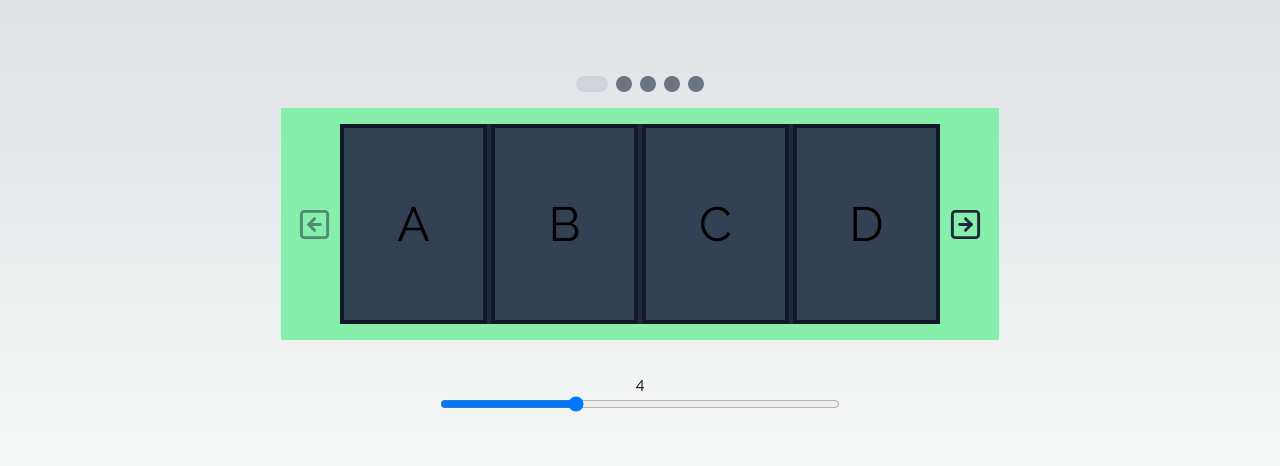
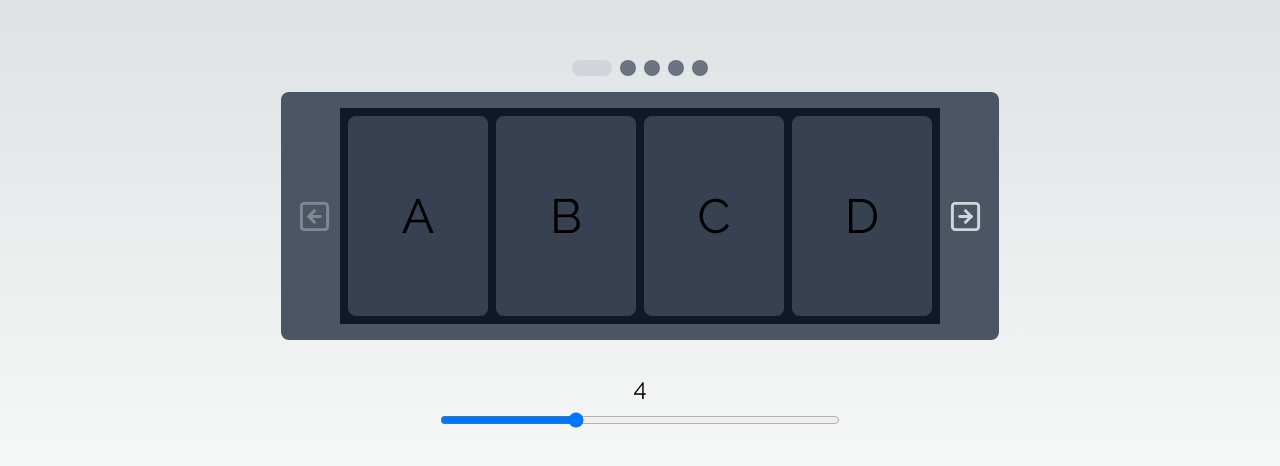
Before and after one commit to booi-dev/shokesu, a Next.js app: page /swiper in a window 1280 px wide. Shown: the part 164-630 px from the top of the page. Built offline with nearby package versions, Linux system fonts and the light colour scheme.

Commit message:
Update color

```diff
--- a/src/app/swiper/Segment.tsx
+++ b/src/app/swiper/Segment.tsx
@@ -56,6 +56,10 @@ const Segment = () => {
     });
   };
 
+  const handleSetActiveIndex = (val: number) => {
+    setActiveIdx(val);
+  };
+
   const handleSlider = (e: React.ChangeEvent<HTMLInputElement>) => {
     const val = Number(e.target.value);
     setItemSize(val);
@@ -67,29 +71,30 @@ const Segment = () => {
     <div>
       <div className="flex gap-2 justify-center items-center py-4">
         {splittedArr.map((_, idx) => (
-          <div
+          <button
             key={idx}
             className={cn(
-              "h-4 w-4 rounded-full bg-gray-500 transition-all duration-300",
-              activeIdx === idx && "w-8 bg-gray-300"
+              "h-4 w-4 rounded-full bg-gray-500 transition-all duration-300 hover:scale-105",
+              activeIdx === idx && "w-10 bg-gray-300"
             )}
+            onClick={() => handleSetActiveIndex(idx)}
           />
         ))}
       </div>
-      <div className="flex gap-2 bg-green-300 p-4 items-center">
+      <div className="flex gap-2 bg-gray-600 p-4 items-center rounded-lg">
         <Button
           onClick={handlePrev}
           disabled={translateValue < 0}
-          className={cn(translateValue === 0 && "opacity-50")}
+          className={cn(translateValue === 0 && "opacity-40")}
         >
-          <ArrowLeftSquare color="rgb(30 41 59)" size={35} />
+          <ArrowLeftSquare color="rgb(209 213 219)" size={35} />
         </Button>
 
         <div className="w-[600px] flex items-center overflow-hidden">
           {splittedArr.map((item, idx) => (
             <div
               key={idx}
-              className=" w-full  shrink-0 bg-slate-800 flex gap-1 transition-all duration-300"
+              className=" w-full p-2 shrink-0 bg-gray-900 flex gap-2 transition-all duration-300"
               style={{
                 transform: `translateX(-${translateValue}%)`,
               }}
@@ -97,7 +102,7 @@ const Segment = () => {
               {item.map((i) => (
                 <div
                   key={i}
-                  className="p-4 w-full h-[200px] text-5xl border-4 border-gray-900 bg-slate-700 flex items-center justify-center uppercase"
+                  className="p-4 w-full h-[200px] rounded-lg text-5xl bg-gray-700 flex items-center justify-center uppercase"
                   style={{ width: itemWidth }}
                 >
                   {i}
@@ -110,21 +115,21 @@ const Segment = () => {
         <Button
           onClick={handleNext}
           disabled={activeIdx >= totalIndexValue}
-          className={cn(activeIdx >= totalIndexValue - 1 && "opacity-50")}
+          className={cn(activeIdx >= totalIndexValue - 1 && "opacity-40")}
         >
-          <ArrowRightSquare color="rgb(30 41 59)" size={35} />
+          <ArrowRightSquare color="rgb(209 213 219)" size={35} />
         </Button>
       </div>
 
       <div className="flex items-center mx-auto flex-col justify-center mt-8 w-[400px]">
-        <div>{itemSize}</div>
+        <div className="text-2xl">{itemSize}</div>
         <input
           type="range"
           min="1"
           max="10"
           value={itemSize}
           onChange={handleSlider}
-          className="w-full"
+          className="w-full mt-2"
         />
       </div>
     </div>
```
